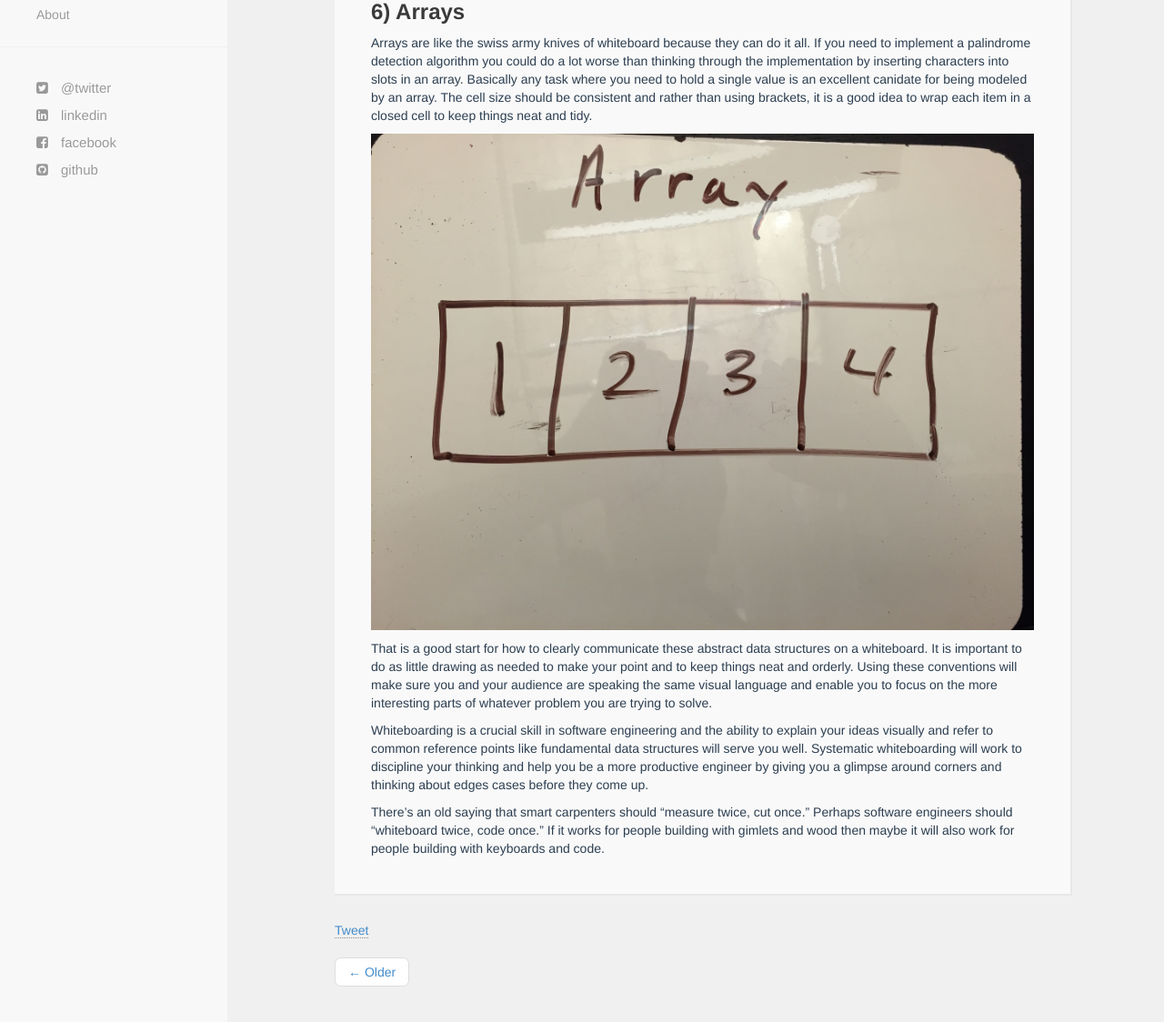
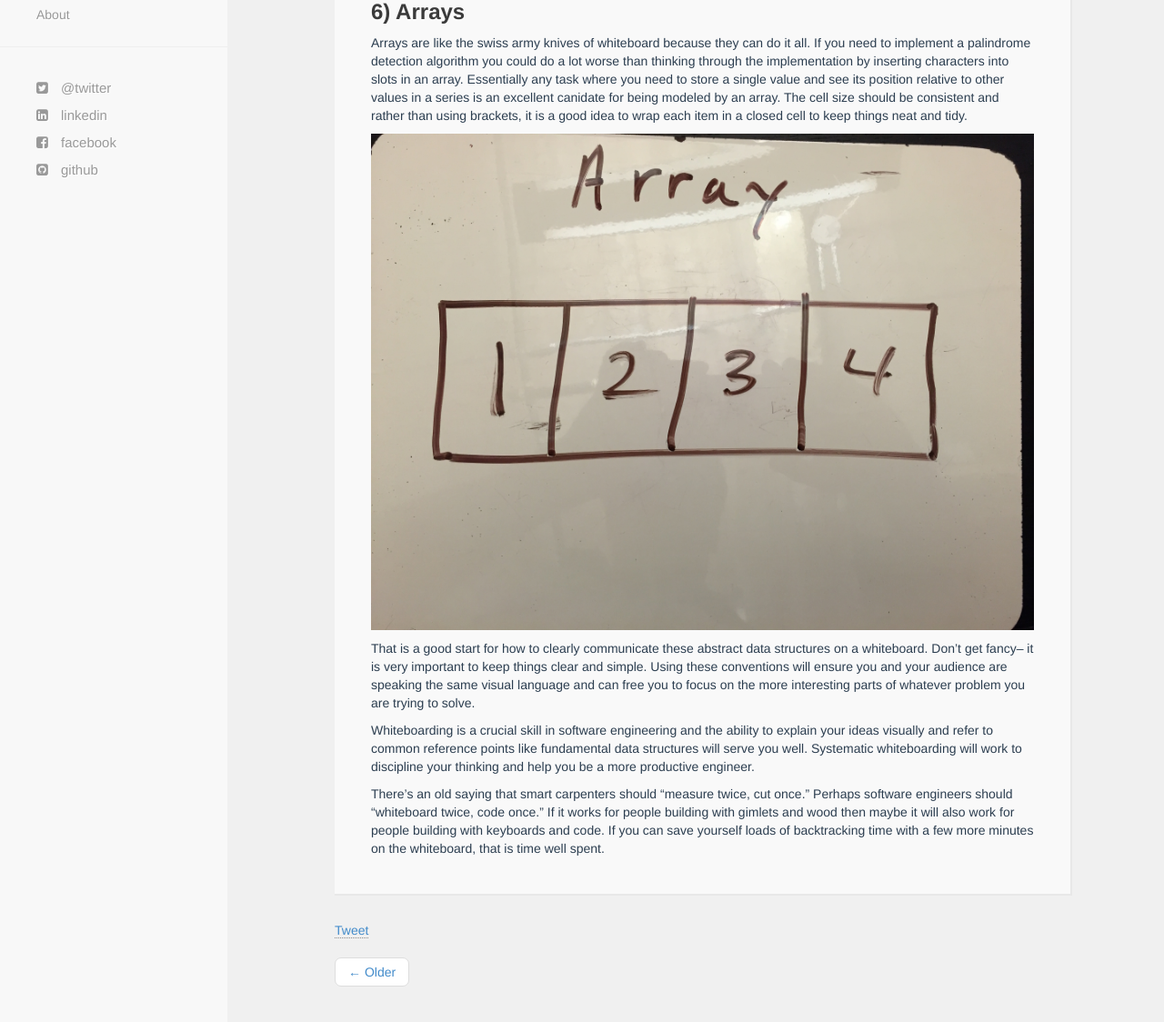
Before and after one commit to valgaze/valgaze.github.io, a Jekyll site: the page built from _posts/2015-09-15-whiteboarding-datastructures.md, in a window 1280 px wide and 1400 px high, scrolled down 4424 px. Shown: the part 221-1345 px from the top of the window at 91% size. Built offline with Jekyll 4.4.1, drawn with Linux system fonts in a browser that asks for light colours; nearby versions of some CDN libraries; Markdown is read by kramdown in place of the engine named in the settings; comment, search, counter and statistics services are not loaded; some of the changed text lies outside the part shown.

Commit message:
Tweaks and edits

```diff
--- a/_posts/2015-09-15-whiteboarding-datastructures.md
+++ b/_posts/2015-09-15-whiteboarding-datastructures.md
@@ -12,16 +12,16 @@ At their best, diagrams can clearly articulate a core message or idea. At their
 
 Despite rebuttals from [some quarters](http://sdwise.com/2013/07/hey-new-york-times-a-causal-loop-diagram-is-not-a-powerpoint-fail/), this particular diagram appears to do more to confuse than to enligthen. General Stanley McChrystal allegedly remarked that  [“when we understand that slide, we’ll have won the war.”](http://www.nytimes.com/210/04/27/world/27powerpoint.html?_r=0)
 
-A far more successful example of a diagram communicating an abstract idea comes from the House/Senate Joint Economic Committee which published vertigo-inducing chart detailing the many agencies responsible for implementing the Affordable Care Act:
+A far more successful example of a diagram communicating an abstract idea comes from the House/Senate Joint Economic Committee which published this vertigo-inducing chart detailing the many agencies responsible for implementing the Affordable Care Act:
 
 ![img]({{ site.url }}/images/diagrams/healthcarechart.jpg)
 [credit: [http://www.jec.senate.gov/public/index.cfm/republicans/committeenews?ID=bb302d88-3d0d-4424-8e33-3c5d2578c2b0](http://www.jec.senate.gov/public/index.cfm/republicans/committeenews?ID=bb302d88-3d0d-4424-8e33-3c5d2578c2b0)]
 
-(There was a rebuttal by an angry graphic designer who thought he could spruce things up a bit and gave it a shot too: [https://www.flickr.com/photos/robertpalmer/3743826461](https://www.flickr.com/photos/robertpalmer/3743826461))
+(There was a rebuttal by an angry graphic designer who felt the chart was misleading and decided to spruce things up a bit: [https://www.flickr.com/photos/robertpalmer/3743826461](https://www.flickr.com/photos/robertpalmer/3743826461))
 
-Whatever one’s politics or worldview, the lesson from these diagrams missteps and successes is clear-- the amount of complexity in a diagram can trigger a visceral reaction in its audience. When used correctly, diagrams can be powerful shortcuts to communicate complex ideas. If you want to make a point about an abstract topic in a vivid way-- use a (simple!) diagram.
+Whatever one’s politics or worldview, the lesson from these diagrams' missteps and successes is clear-- the amount of complexity in a diagram can trigger a visceral reaction in its audience. When used correctly, diagrams can be powerful shortcuts to communicate complex ideas. If you want to make a point about an abstract topic in a vivid way then you ought to use a (simple!) diagram.
 
-Nowhere is this more applicable than when software engineers are scribbling away at their whiteboards. In an age of fancy slide decks, drawing diagrams on the decidedly low-tech whiteboard is a great approach to think through many technical challenges (not to mention tricky interview questions.)
+Nowhere is this more applicable than when software engineers are scribbling away at their whiteboards. In an age of fancy slide decks, drawing stripped-down diagrams on the decidedly low-tech whiteboard is a great approach to think through many technical challenges (not to mention tricky interview questions.)
 
 Since software engineers will often need to reference data structures while whiteboarding, below is a rundown of the cleanest and efficient ways to draw them.
 
@@ -57,13 +57,12 @@ A Binary Search Tree can be an invaluable tool to quickly retrieve ordered infor
 
 
 ###6) Arrays
-Arrays are like the swiss army knives of whiteboard because they can do it all. If you need to implement a palindrome detection algorithm you could do a lot worse than thinking through the implementation by inserting characters into slots in an array. Basically any task where you need to hold a single value is an excellent canidate for being modeled by an array. The cell size should be consistent and rather than using brackets, it is a good idea to wrap each item in a closed cell to keep things neat and tidy.
+Arrays are like the swiss army knives of whiteboard because they can do it all. If you need to implement a palindrome detection algorithm you could do a lot worse than thinking through the implementation by inserting characters into slots in an array. Essentially any task where you need to store a single value and see its position relative to other values in a series is an excellent canidate for being modeled by an array. The cell size should be consistent and rather than using brackets, it is a good idea to wrap each item in a closed cell to keep things neat and tidy.
 
 ![Whiteboard]({{ site.url }}/images/diagrams/Array.JPG)
 
+That is a good start for how to clearly communicate these abstract data structures on a whiteboard. Don't get fancy-- it is very important to keep things clear and simple. Using these conventions will ensure you and your audience are speaking the same visual language and can free you to focus on the more interesting parts of whatever problem you are trying to solve.
 
-That is a good start for how to clearly communicate these abstract data structures on a whiteboard. It is important to do as little drawing as needed to make your point and to keep things neat and orderly. Using these conventions will make sure you and your audience are speaking the same visual language and enable you to focus on the more interesting parts of whatever problem you are trying to solve.
+Whiteboarding is a crucial skill in software engineering and the ability to explain your ideas visually and refer to common reference points like fundamental data structures will serve you well. Systematic whiteboarding will work to discipline your thinking and help you be a more productive engineer.
 
-Whiteboarding is a crucial skill in software engineering and the ability to explain your ideas visually and refer to common reference points like fundamental data structures will serve you well. Systematic whiteboarding will work to discipline your thinking and help you be a more productive engineer by giving you a glimpse around corners and thinking about edges cases before they come up.
-
-There's an old saying that smart carpenters should "measure twice, cut once." Perhaps software engineers should “whiteboard twice, code once.” If it works for people building with gimlets and wood then maybe it will also work for people building with keyboards and code.
+There's an old saying that smart carpenters should "measure twice, cut once." Perhaps software engineers should “whiteboard twice, code once.” If it works for people building with gimlets and wood then maybe it will also work for people building with keyboards and code. If you can save yourself loads of backtracking time with a few more minutes on the whiteboard, that is time well spent.
```
